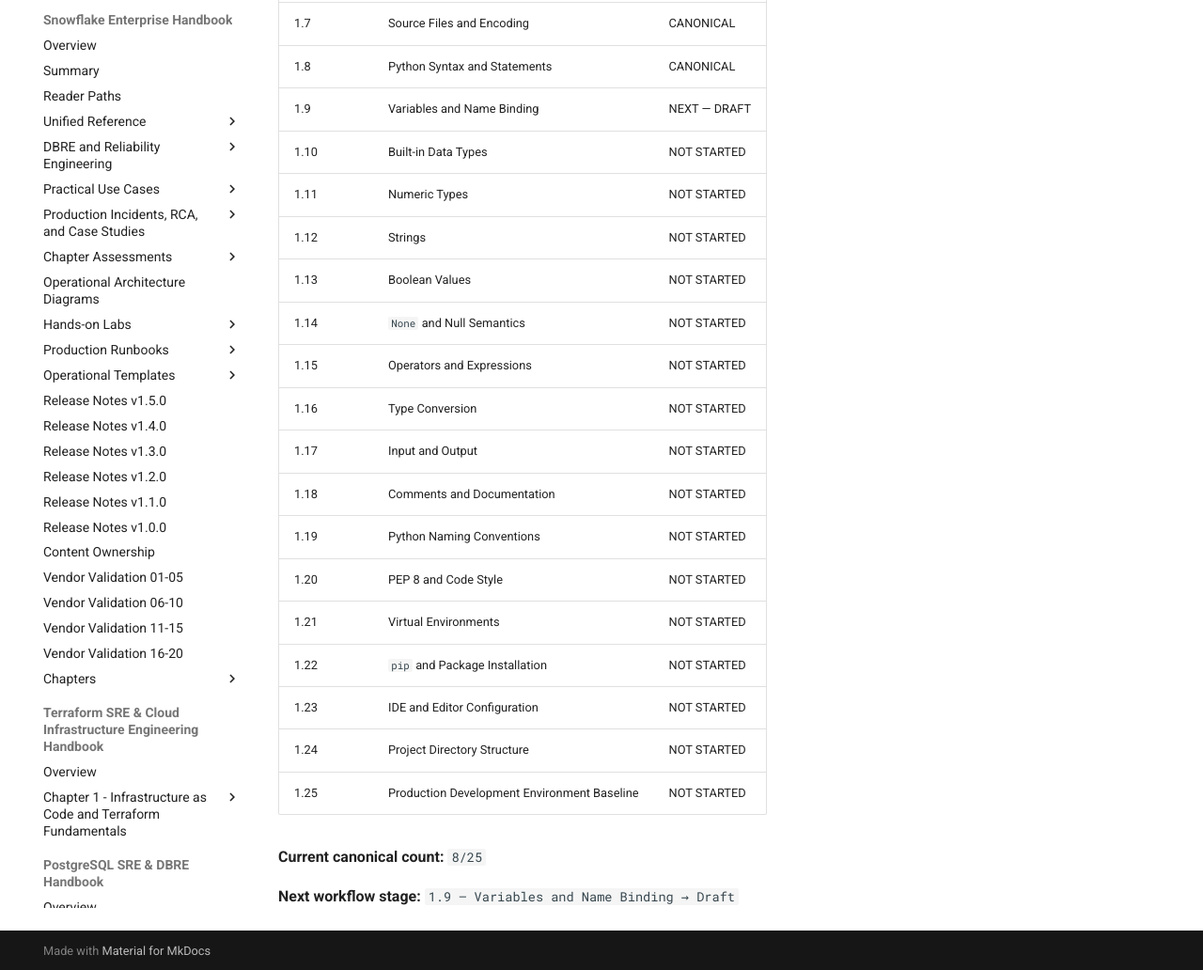
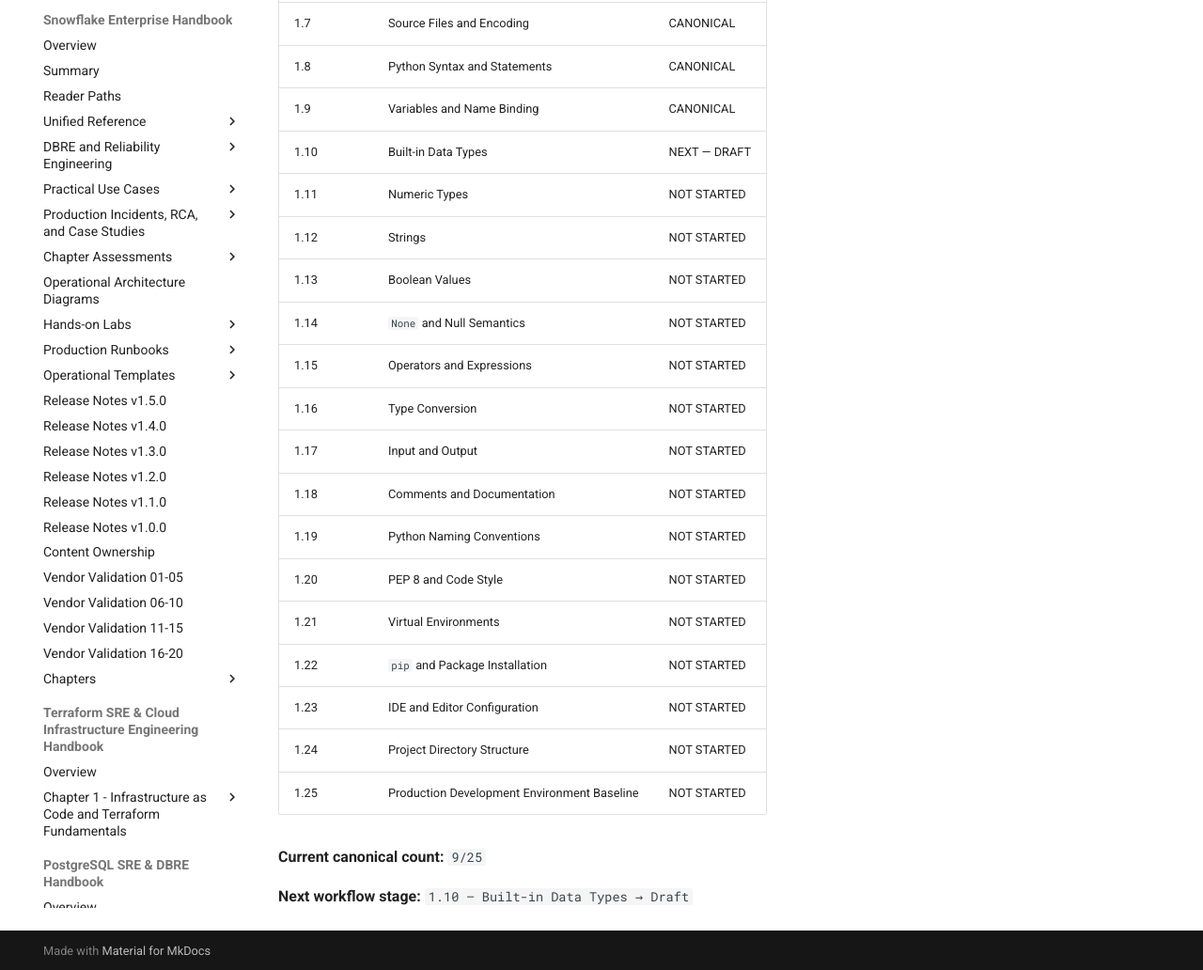
Before and after one commit to sssamant21/sre-academy, an MkDocs documentation site: the page built from docs/books/python/python-engineering-handbook/chapters/chapter-01/STATUS.md, in a window 1280 px wide and 1400 px high, scrolled down 223 px. Shown: the part 365-1397 px from the top of the window at 94% size. Built offline with MkDocs 1.6.1 and Material for MkDocs 9.7.7, drawn with Linux system fonts in a browser that asks for light colours; comment, search, counter and statistics services are not loaded; some of the changed text lies outside the part shown.

Commit message:
docs(python): mark chapter 1 section 1.9 canonical

```diff
--- a/docs/books/python/python-engineering-handbook/chapters/chapter-01/STATUS.md
+++ b/docs/books/python/python-engineering-handbook/chapters/chapter-01/STATUS.md
@@ -2,7 +2,7 @@
 
 ## Python Fundamentals and Development Environment
 
-**Progress:** `8/25 canonical`
+**Progress:** `9/25 canonical`
 
 | Section | Title | Status |
 |---|---|---|
@@ -14,8 +14,8 @@
 | 1.6 | Running Python Programs | CANONICAL |
 | 1.7 | Source Files and Encoding | CANONICAL |
 | 1.8 | Python Syntax and Statements | CANONICAL |
-| 1.9 | Variables and Name Binding | NEXT — DRAFT |
-| 1.10 | Built-in Data Types | NOT STARTED |
+| 1.9 | Variables and Name Binding | CANONICAL |
+| 1.10 | Built-in Data Types | NEXT — DRAFT |
 | 1.11 | Numeric Types | NOT STARTED |
 | 1.12 | Strings | NOT STARTED |
 | 1.13 | Boolean Values | NOT STARTED |
@@ -32,6 +32,6 @@
 | 1.24 | Project Directory Structure | NOT STARTED |
 | 1.25 | Production Development Environment Baseline | NOT STARTED |
 
-**Current canonical count:** `8/25`
+**Current canonical count:** `9/25`
 
-**Next workflow stage:** `1.9 — Variables and Name Binding → Draft`
+**Next workflow stage:** `1.10 — Built-in Data Types → Draft`
```
